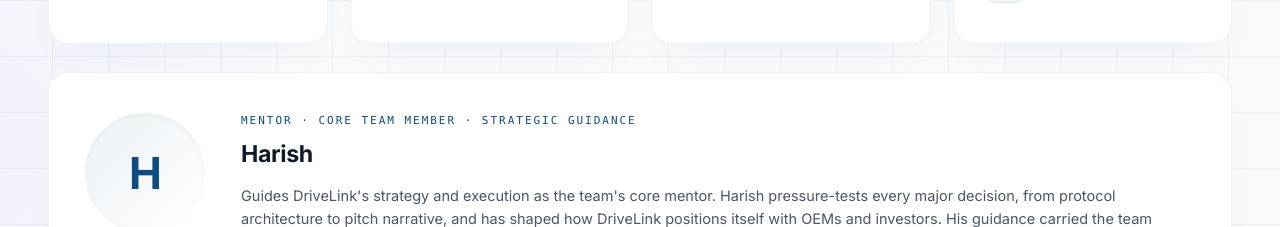
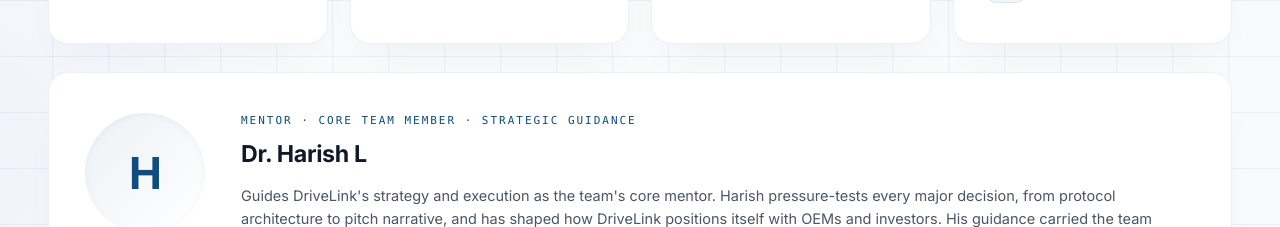
Before and after one commit to nikhilcherry/drivelink, a Next.js app: page /team in a window 1280 px wide. Shown: the part 1120-1347 px from the top of the page. Built offline with nearby package versions, Linux system fonts and the light colour scheme.

Commit message:
Team: use Dr. Harish L's full name/title on spotlight and home card
Co-Authored-By: Claude Sonnet 5 <noreply@anthropic.com>
Claude-Session: https://claude.ai/code/session_01MWz3fPPiXr92MDQ99hxaS1

```diff
--- a/src/app/pages/PageTeam.tsx
+++ b/src/app/pages/PageTeam.tsx
@@ -104,7 +104,7 @@ export function PageTeam({ setPage }: PageTeamProps) {
             </div>
             <div className="dlw-spotlight-main">
               <div className="dlw-team-role">Mentor · Core Team Member · Strategic Guidance</div>
-              <h3 className="dlw-team-name">Harish</h3>
+              <h3 className="dlw-team-name">Dr. Harish L</h3>
               <p className="dlw-team-bio">
                 Guides DriveLink&apos;s strategy and execution as the team&apos;s core mentor. Harish pressure-tests every major decision, from protocol architecture to pitch narrative, and has shaped how DriveLink positions itself with OEMs and investors. His guidance carried the team through the IIT Delhi finals run and continues to steer the alpha pilot roadmap.
               </p>
--- a/src/sections/TeamSection.tsx
+++ b/src/sections/TeamSection.tsx
@@ -38,7 +38,7 @@ const core: Member[] = [
 
 const mentors: Member[] = [
   {
-    initial: 'H', name: 'Harish', role: 'Mentor', tag: 'Mentor',
+    initial: 'H', name: 'Dr. Harish L', role: 'Mentor', tag: 'Mentor',
     bio: 'Guides DriveLink’s strategy and execution as the team’s core mentor.',
     socials: {},
   },
```
